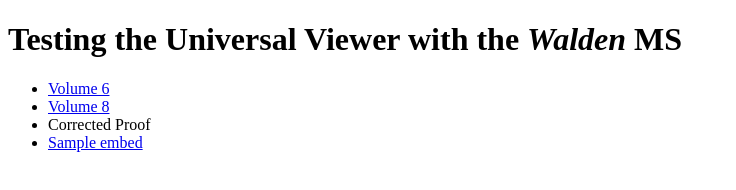
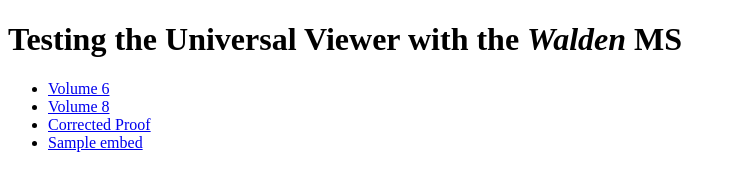
Before and after one commit to cdl-geneseo/waldenms, a plain HTML site: page docs/index.html in a window 1280 px wide. Shown: the whole page, without its empty margins (0-736 px from the left). Drawn offline with Linux system fonts and the light colour scheme.

Commit message:
fix link

```diff
--- a/docs/index.html
+++ b/docs/index.html
@@ -6,7 +6,7 @@
         <ul>
             <li><a href="https://cdl-geneseo.github.io/waldenms/walden6.html">Volume 6</a></li>
             <li><a href="https://cdl-geneseo.github.io/waldenms/walden8.html">Volume 8</a></li>
-            <li><a href="https://cdl-geneseo.github.io/waldenms/corrected-proof.html"></a>Corrected Proof</li>
+            <li><a href="https://cdl-geneseo.github.io/waldenms/corrected-proof.html">Corrected Proof</a></li>
             <li><a href="https://cdl-geneseo.github.io/waldenms/embed-test.html">Sample embed</a></li>
         </ul>
     </body>
```
